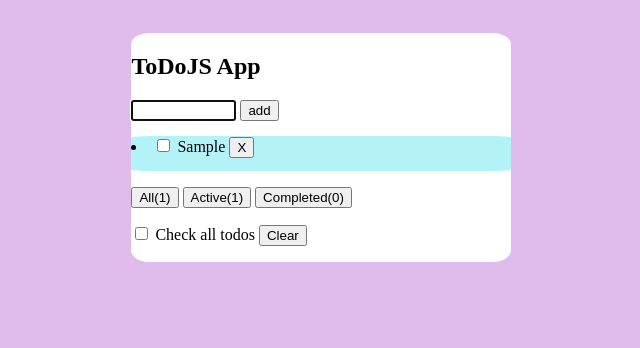
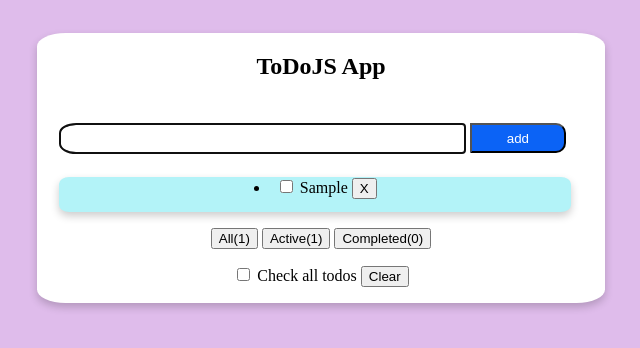
Before and after one commit to m-tynyanko/Tynyanko_Todo_JS, a plain HTML site: page index.html in a window 1280 px wide. Both pictures are taken after typing "Sample" into the empty fields and a click on the button "add". Shown: the whole page, without its empty margins (319-959 px from the left). Drawn offline with Linux system fonts and the light colour scheme.

Commit message:
code refactoring and fixes

```diff
--- a/index.html
+++ b/index.html
@@ -10,8 +10,8 @@
 <body>
     <div class="main-block">
         <h2>ToDoJS App</h2>
-        <input id="inputId" name="inputField" size="10" />
-        <button id="buttonId" type="button">add</button>
+        <input id="inputId" class="input-field" size="10" />
+        <button id="buttonId" class="add-task" type="button">add</button>
         <div class="container"></div>
         <p>
             <input type="checkbox" id="checkAll" name="check"/>
--- a/main.js
+++ b/main.js
@@ -7,9 +7,11 @@ const checkBox = document.getElementById("checkAll");
 
 let tasks=[];
 let filterMode = "noFilter";
+let filteredTasks;
 
-let currentPageNum = 1
 
+let currentPageNum = 1;
+const tasksPerPage = 5;
 
 function createNewTask() {
     if (input.value == ""){
@@ -31,12 +33,8 @@ function createNewTask() {
 
 };
 
-
-function renderAllTasks() {
-    let listOfTasksHTML = '';
-
-    const tasksPerPage = 5
-    let pages = Math.ceil(tasks.length / tasksPerPage);
+function pagination(tasks){
+    pages = Math.ceil(tasks.length / tasksPerPage);
 
     let firstOnPage = currentPageNum*tasksPerPage-tasksPerPage;
     if (firstOnPage < 0) {
@@ -47,10 +45,30 @@ function renderAllTasks() {
     if (lastOnPage > tasks.length){
         lastOnPage = tasks.length;
     }
+    return {
+        pages,
+        firstOnPage,
+        lastOnPage
+    };
+};
 
-    let filteredTasks =  tasks.filter(task => task.check !== filterMode);
+function checkCurrentPage() {
+    if (pagination(filteredTasks).lastOnPage - pagination(filteredTasks).firstOnPage == 0) {
+        currentPageNum -= 1;
+        renderAllTasks();
+    }
+};
 
-    filteredTasks.slice(firstOnPage, lastOnPage).forEach((task) => {
+
+
+function renderAllTasks() {
+    let listOfTasksHTML = '';
+
+    filteredTasks =  filterTasks();
+
+    checkCurrentPage();
+
+    filteredTasks.slice(pagination(filteredTasks).firstOnPage, pagination(filteredTasks).lastOnPage).forEach((task) => {
         let check = "";
         if (task.check){
             check = "checked";
@@ -66,7 +84,7 @@ function renderAllTasks() {
     if (filteredTasks.length > tasksPerPage) {
 
         listOfTasksHTML += `<p>`
-        for (let i = 1; i < pages+1; i++){
+        for (let i = 1; i < pagination(filteredTasks).pages+1; i++){
             listOfTasksHTML += `<button class="page-button">${i}</button>`
         };
         listOfTasksHTML += `</p>`
@@ -171,6 +189,7 @@ function filterTasks(id) {
     } else if (id ===  "completedId") {
         filterMode = false;
     };
+    return tasks.filter(task => task.check !== filterMode);
 };
 
 function keyPressed(event) {
--- a/style.css
+++ b/style.css
@@ -9,21 +9,58 @@ body {
 
 .main-block {
     height: 30%;
-    width: 30%;
+    width: 45%;
     margin: 2%;
     /* display: flex; */
     /* justify-content: center; */
     /* border: 2px rgb(0, 0, 0); */
     background-color: white;
     border-radius: 5%;
+    box-shadow: 0 4px 8px rgba(0, 0, 0, 0.2);
 }
 h2 {
-    font: Impact;
+    font-style: comic;
+    text-align: center;
 }
 
 li {
+    text-align: center;
+    overflow: hidden;
+    margin-left: 4%;
+    margin-right: 4%;
     margin-top: 4%;
     background: #b3f3f8;
-    border-radius: 5%;
+    border-radius: 2% / 20%;
+    box-shadow: 0 4px 8px rgba(0, 0, 0, 0.2);
+    width: 90%;
     height: 35px;
 }
+
+.input-field {
+    margin-left: 4%;
+
+    margin-top: 4%;
+    border-top-left-radius: 4% 30%;
+    border-bottom-left-radius: 4% 30%;
+    width: 70%;
+    height: 25px;
+}
+
+.add-task {
+    border-radius: 10px;
+    color: white;
+    transition: .2s linear;
+    background: #0B63F6;
+
+    border-top-left-radius: 0;
+    border-bottom-left-radius: 0;
+    width: 17%;
+    height: 30px;
+}
+
+.add-task:hover {
+    box-shadow: 0 0 0 2px white, 0 0 0 4px #3C82F8;
+}
+p {
+    text-align: center;
+}
```
